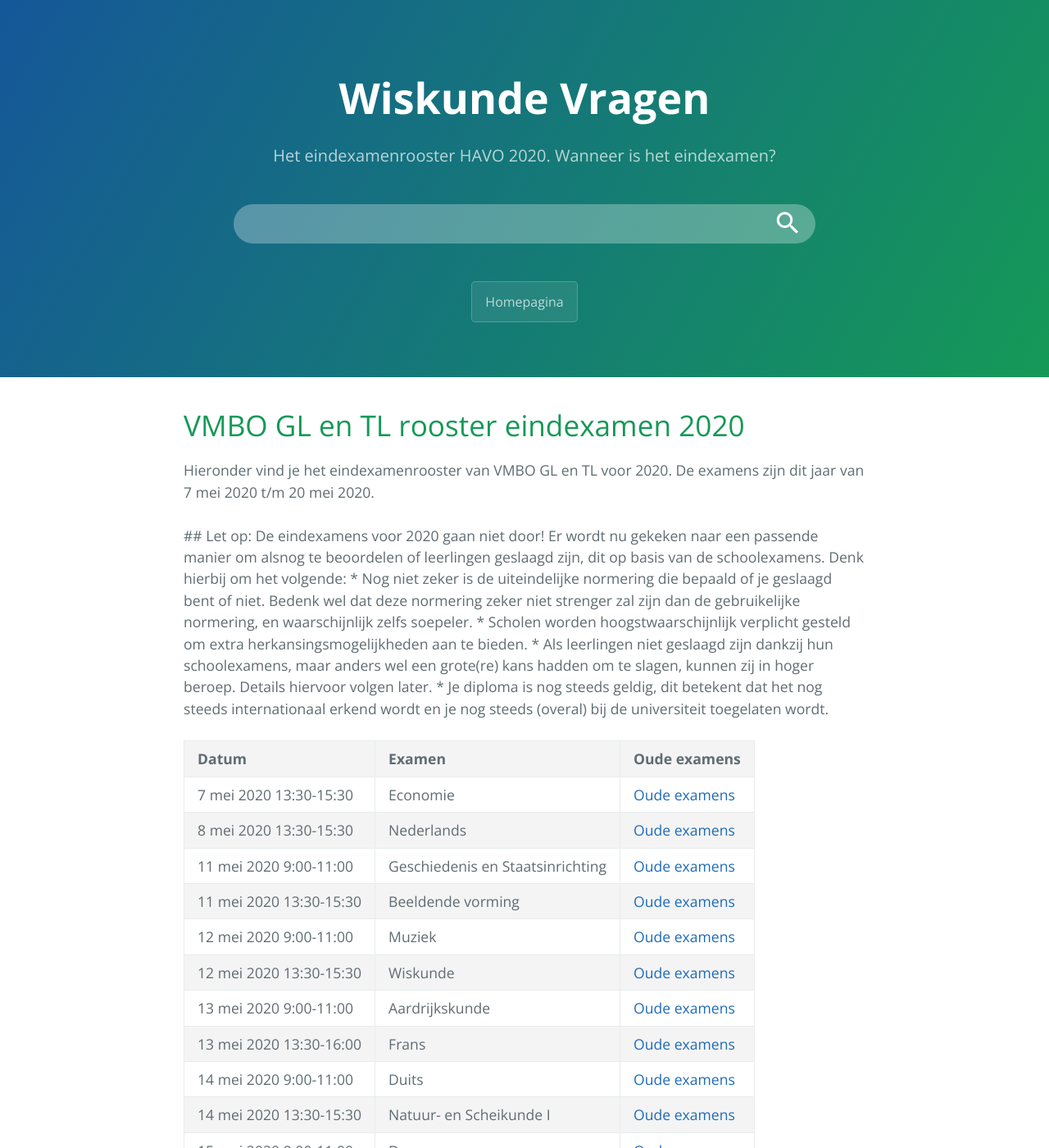
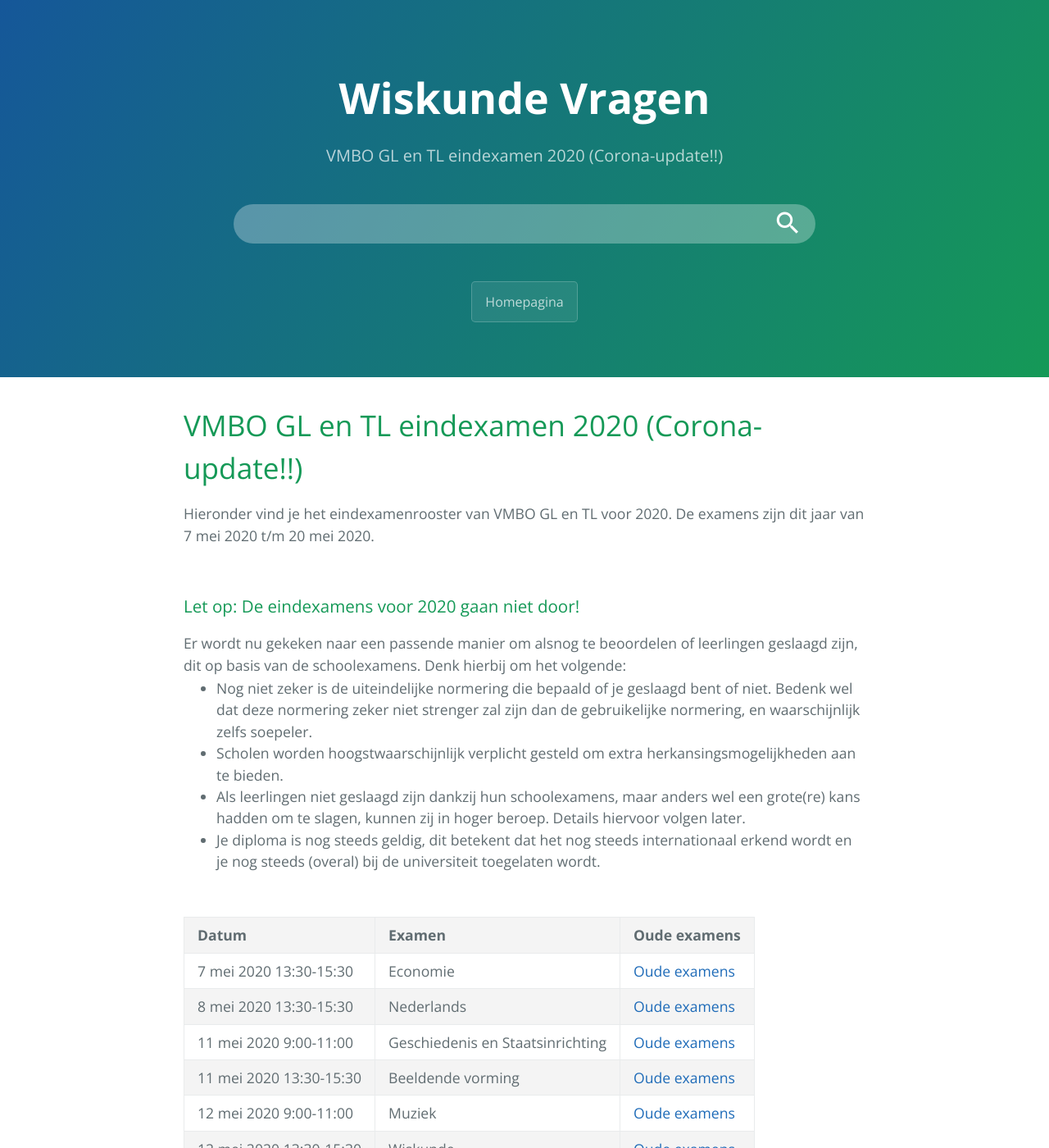
Before and after one commit to wiskundevragen/wiskundevragen.github.io, a Jekyll site: the page built from examen/vmbo-gl-tl.html, in a window 1280 px wide and 1400 px high. Shown: the whole window at 82% size. Built offline with Jekyll 4.4.1, drawn with Linux system fonts in a browser that asks for light colours; some of the changed text lies outside the part shown.

Commit message:
update eindexamen pages

```diff
--- a/examen/vmbo-gl-tl.html
+++ b/examen/vmbo-gl-tl.html
@@ -1,7 +1,7 @@
 ---
-description: Het eindexamenrooster HAVO 2020. Wanneer is het eindexamen?
-title: VMBO GL en TL rooster eindexamen 2020
-see_also: ["mavo_rooster", "vwo_rooster", "roosterpagina", "home"]
+description: VMBO GL en TL eindexamen 2020 (Corona-update!!)
+title: VMBO GL en TL eindexamen 2020 (Corona-update!!)
+see_also: ["havo_rooster", "vwo_rooster", "roosterpagina", "home"]
 ---
 <style>
 	tr td:first-of-type {
@@ -12,16 +12,24 @@ Hieronder vind je het eindexamenrooster van VMBO GL en TL voor 2020. De examens
 2020.
 <br>
 <br>
-## Let op: De eindexamens voor 2020 gaan niet door!
+<h3>Let op: De eindexamens voor 2020 gaan niet door!</h3>
 Er wordt nu gekeken naar een passende manier om alsnog te beoordelen of leerlingen geslaagd zijn, dit op basis van de
 schoolexamens. Denk hierbij om het volgende:
-* Nog niet zeker is de uiteindelijke normering die bepaald of je geslaagd bent of niet. Bedenk wel dat deze normering
-zeker niet strenger zal zijn dan de gebruikelijke normering, en waarschijnlijk zelfs soepeler.
-* Scholen worden hoogstwaarschijnlijk verplicht gesteld om extra herkansingsmogelijkheden aan te bieden.
-* Als leerlingen niet geslaagd zijn dankzij hun schoolexamens, maar anders wel een grote(re) kans hadden om te slagen,
-kunnen zij in hoger beroep. Details hiervoor volgen later.
-* Je diploma is nog steeds geldig, dit betekent dat het nog steeds internationaal erkend wordt en je nog steeds (overal)
-bij de universiteit toegelaten wordt.
+<ul>
+	<li>Nog niet zeker is de uiteindelijke normering die bepaald of je geslaagd bent of niet. Bedenk wel dat deze
+		normering
+		zeker niet strenger zal zijn dan de gebruikelijke normering, en waarschijnlijk zelfs soepeler.</li>
+	<li>
+		Scholen worden hoogstwaarschijnlijk verplicht gesteld om extra herkansingsmogelijkheden aan te bieden.
+	</li>
+	<li>
+		Als leerlingen niet geslaagd zijn dankzij hun schoolexamens, maar anders wel een grote(re) kans hadden om te
+		slagen, kunnen zij in hoger beroep. Details hiervoor volgen later.
+	</li>
+	<li>Je diploma is nog steeds geldig, dit betekent dat het nog steeds internationaal erkend wordt en je nog steeds
+		(overal) bij de universiteit toegelaten wordt.
+	</li>
+</ul>
 <br>
 <br>
 <table>
```
Also changed, not shown: examen/havo.html (+18 -10 lines), examen/vwo.html (+18 -10 lines).
